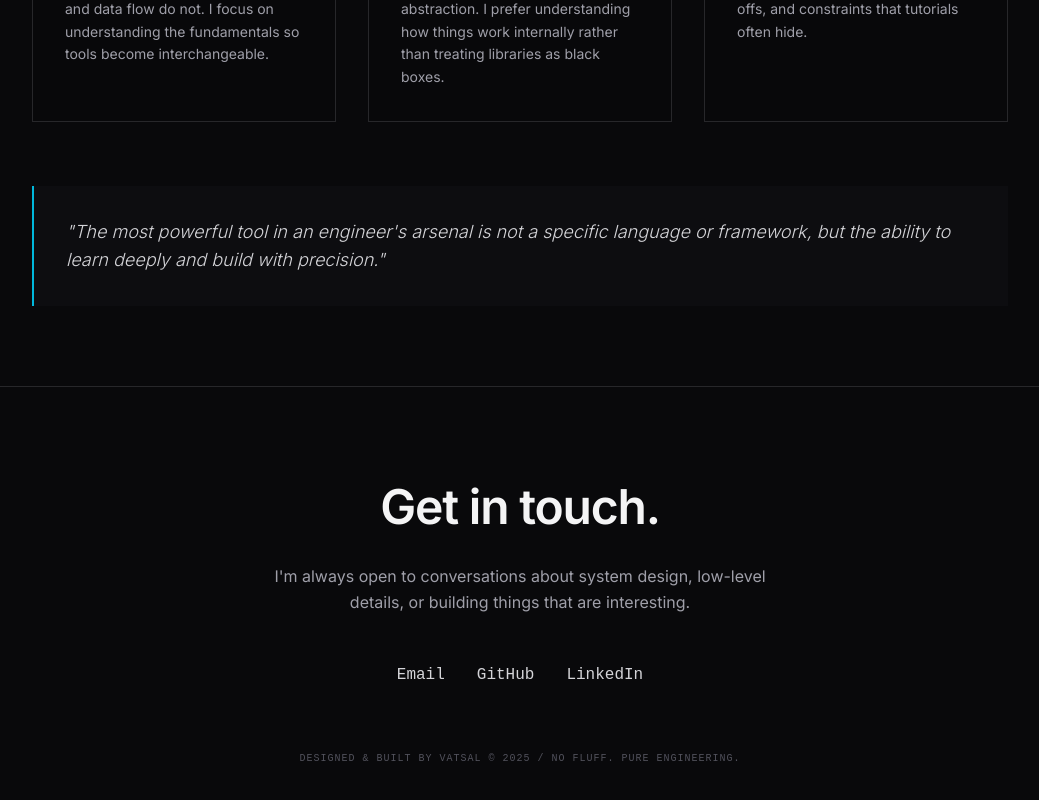
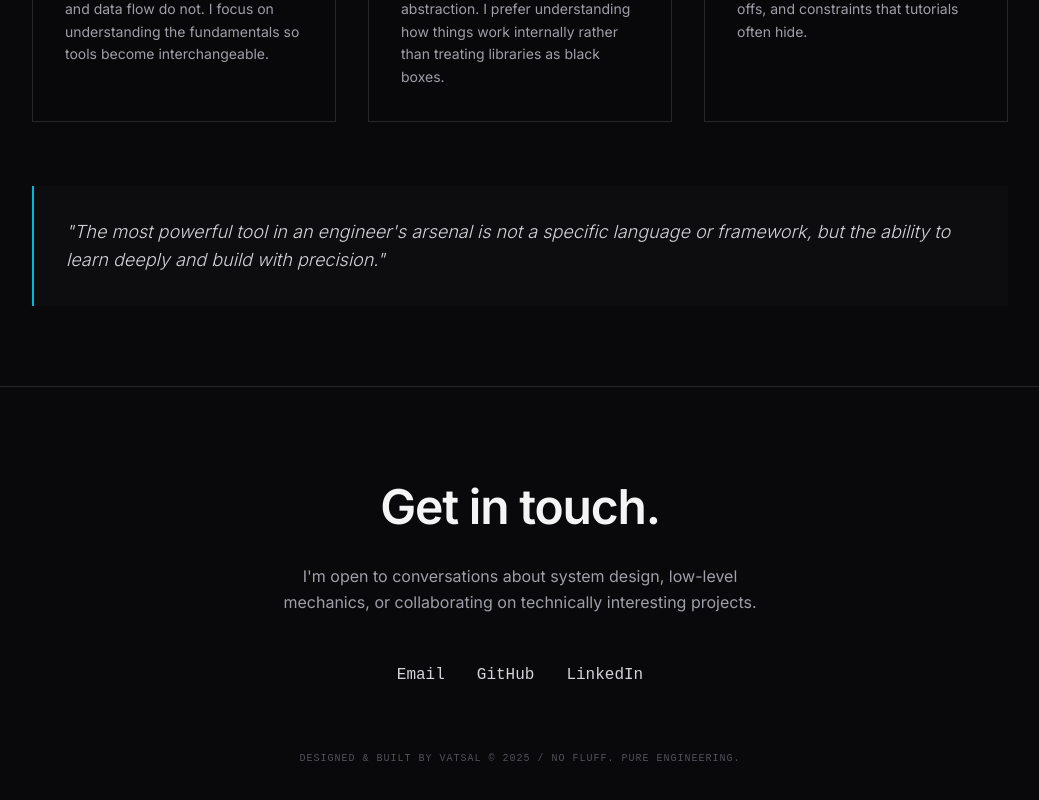
Before and after one commit to IamVatsal/portfolio-site, a Next.js app: page / in a window 1280 px wide. Shown: the part 4020-4820 px from the top of the page, without its empty margins (120-1159 px from the left). Built offline with nearby package versions, Linux system fonts and the light colour scheme.

Commit message:
Update footer text for clarity and engagement

```diff
--- a/app/components/Footer.tsx
+++ b/app/components/Footer.tsx
@@ -7,7 +7,7 @@ const Footer: React.FC = () => {
       <div className="max-w-5xl mx-auto px-6 text-center">
         <h2 className="text-4xl md:text-5xl font-bold mb-8 text-zinc-100 tracking-tight">Get in touch.</h2>
         <p className="text-zinc-400 max-w-lg mx-auto mb-12 leading-relaxed">
-          I'm always open to conversations about system design, low-level details, or building things that are interesting.
+          I'm open to conversations about system design, low-level mechanics, or collaborating on technically interesting projects.
         </p>
 
         <div className="flex justify-center gap-8 mb-16">
```
